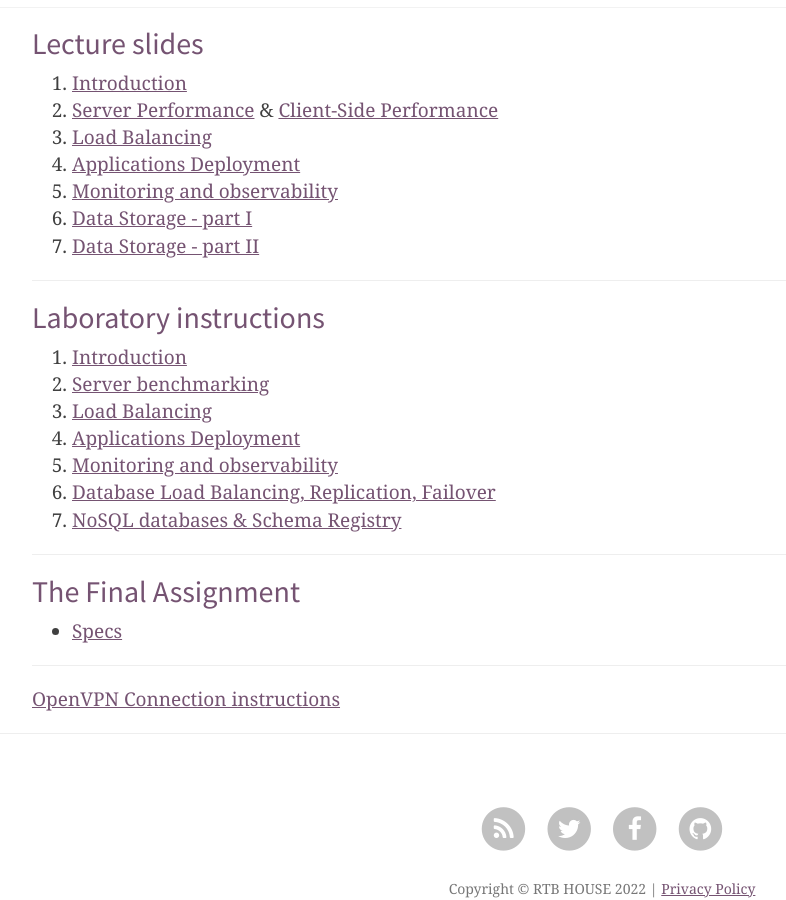
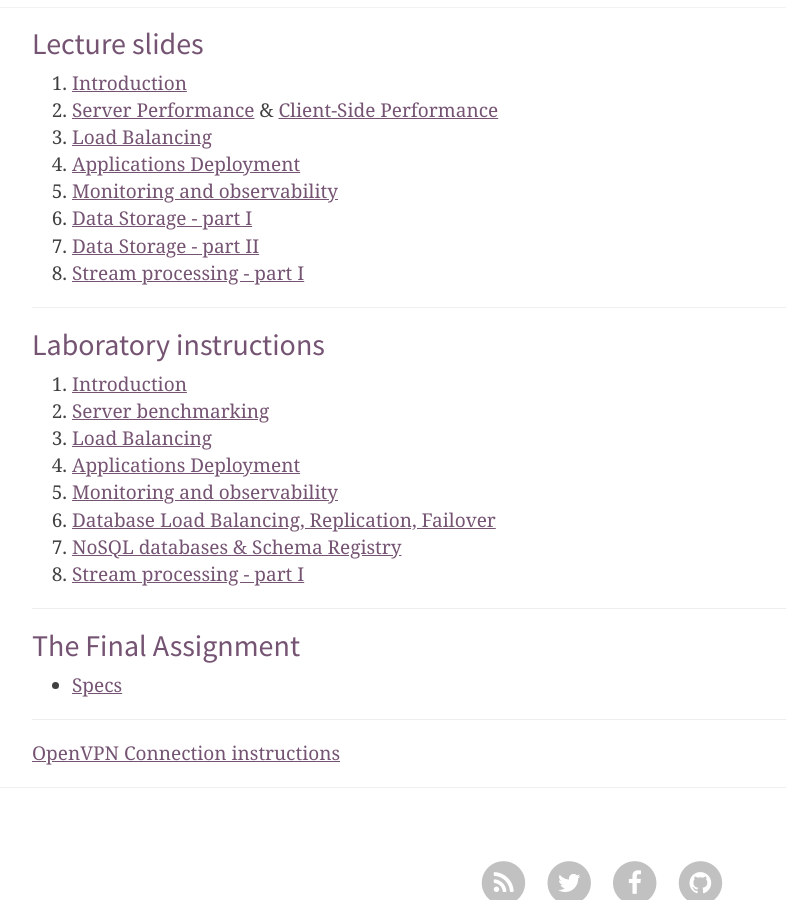
Before and after one commit to RTBHOUSE/mimuw-blog, a Jekyll site: the page built from index.html, in a window 1280 px wide and 900 px high, scrolled down 795 px. Shown: the whole window, without its empty margins (38-824 px from the left). Built offline with Jekyll 4.4.1, drawn with Linux system fonts in a browser that asks for light colours; nearby versions of some CDN libraries; the list of posts is cut into pages by our own code.

Commit message:
Stream processing part I

```diff
--- a/index.html
+++ b/index.html
@@ -49,7 +49,9 @@ image: "img/home-bg.jpg"
                 <li>
 			<a href="/slides/7.pdf">Data Storage - part II</a>
 		</li>
-
+		<li>
+			<a href="/slides/8.pdf">Stream processing - part I</a>
+		</li>
 	</ol>
 </div>
 
@@ -80,6 +82,9 @@ image: "img/home-bg.jpg"
 		</li>
                 <li>
 			<a href="https://github.com/RTBHOUSE/mimuw-lab/tree/main/lab07">NoSQL databases & Schema Registry</a>
+		</li>
+		<li>
+			<a href="https://github.com/RTBHOUSE/mimuw-lab/tree/main/lab08">Stream processing - part I</a>
 		</li>
 
 	</ol>
```
Also changed, not shown: 1 other file.
